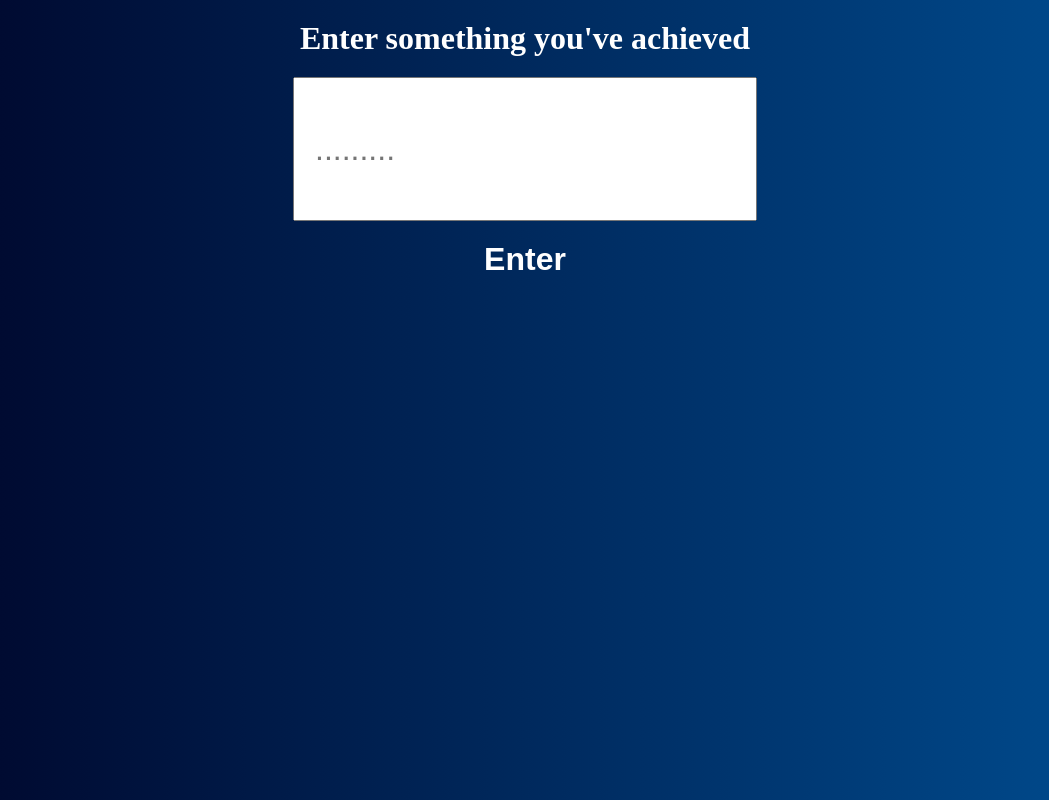
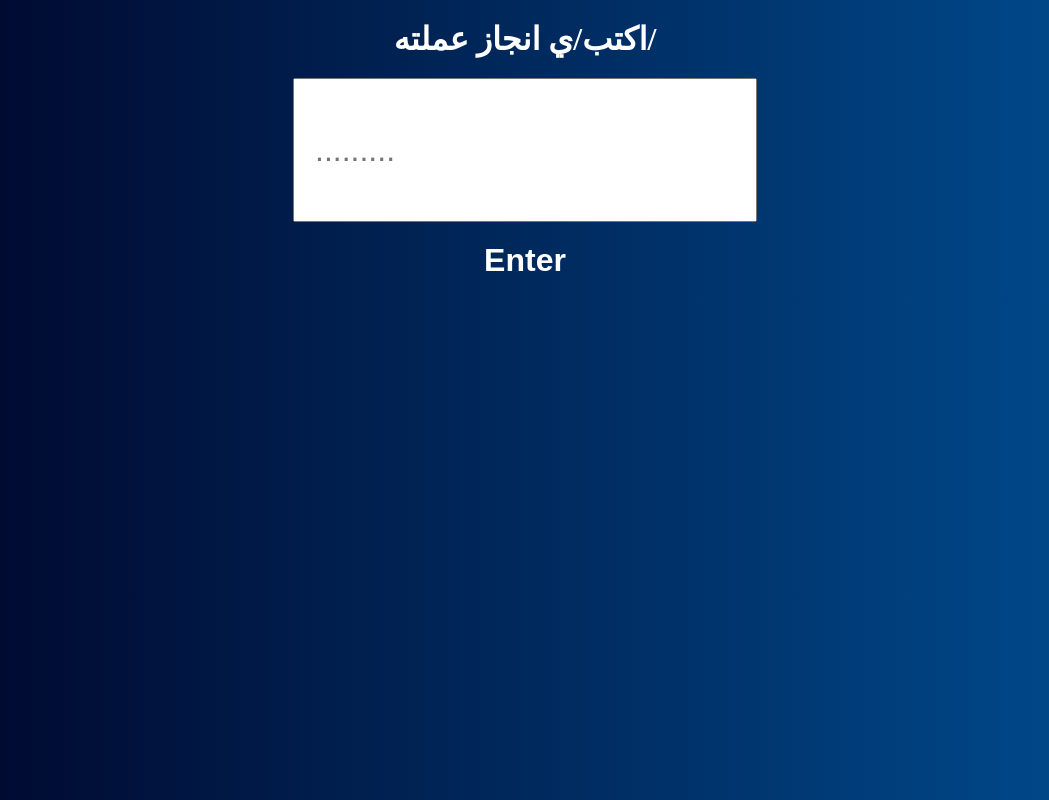
Before and after one commit to Eweaa/RandomShitPt1, a plain HTML site: page index.html in a window 1280 px wide. Shown: the whole page, without its empty margins (115-1164 px from the left). Drawn offline with Linux system fonts and the light colour scheme.

Commit message:
Update index.html

```diff
--- a/index.html
+++ b/index.html
@@ -9,7 +9,7 @@
 </head>
 <body>
     <div id="mainPage" class="main">
-        <h1>Enter something you've achieved</h1>
+        <h1>اكتب/ي انجاز عملته/</h1>
         <input placeholder="........." type="text" name="" id="theInput">
         <button onclick="Bravo3alek()">Enter</button>
     </div>
```
